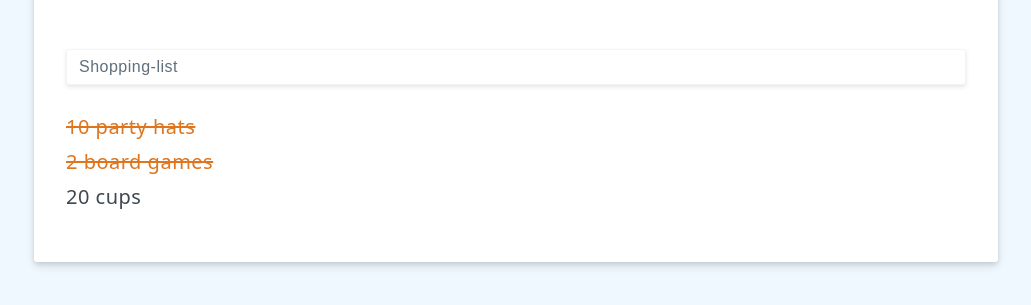
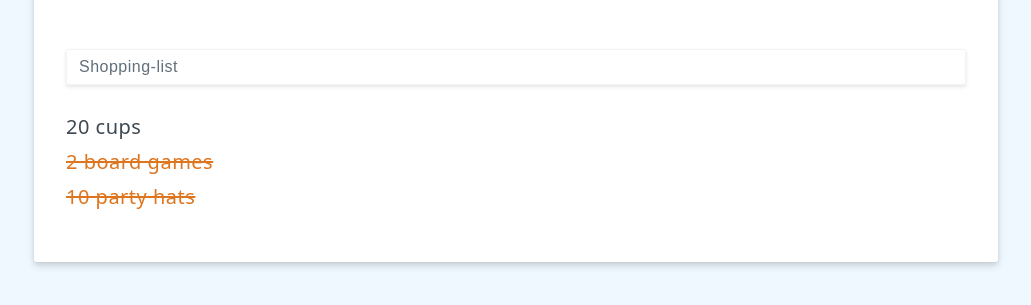
Before and after one commit to AllyKim-0101/Vue-school, a plain HTML site: page index.html in a window 1280 px wide. Shown: the part 329-634 px from the top of the page, without its empty margins (124-1155 px from the left). Drawn offline with nearby package versions, Linux system fonts and the light colour scheme.

Commit message:
add computed method for changing presentation of item in reversed order

```diff
--- a/index.html
+++ b/index.html
@@ -30,6 +30,8 @@
           v-model="newItem"
           placeholder="Add a new item"
         />
+        <!-- linked to computed below to show length of input out of available length -->
+        <!-- <p class="counter">{{characterCount}}/200</p> -->
 
         <!-- insert id and label into items -->
 
@@ -86,8 +88,9 @@
         <!-- :class"[item.purchased ? 'strikeout text-gray' : 'underlined', item.highPriority? 'priority':'']" we can add additional style or class-->
         <!-- multiple classes can be used by using an array or object-->
         <!-- '' means "don't do anything"-->
+        <!-- items === items are in order, reversedItems came from computed and all items will be reversed -->
         <li
-          v-for="(item, key) in items"
+          v-for="(item, key) in reversedItems"
           @click="togglePurchased(item)"
           :key="item.id"
           class="static-class"
@@ -138,6 +141,18 @@
             iceCreamFlavors: [],
           };
         },
+
+        //data munupulation or computation on the webpage. it should always return value inside function
+        //it should not change real data in the backend to aovid potential bugs so we use spread operator for reversing the order of item( newest item should be on the top)
+        computed: {
+          // characterCount() {
+          //   return this.newItem.length;
+          // },
+          reversedItems() {
+            return [...this.items].reverse();
+          },
+        },
+        //when we need to change data, we use method, whereas, when we need to change the presentatio  of exisiting data(visual) we use computed properties
         methods: {
           // this to access to property in data
           saveItem() {
```
